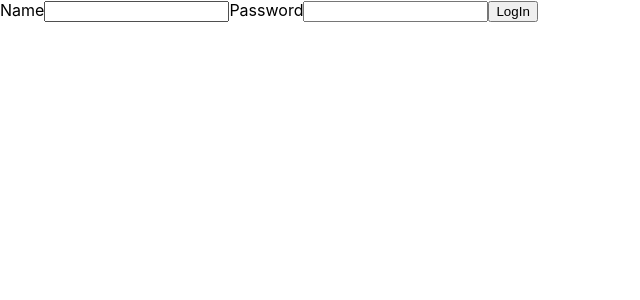
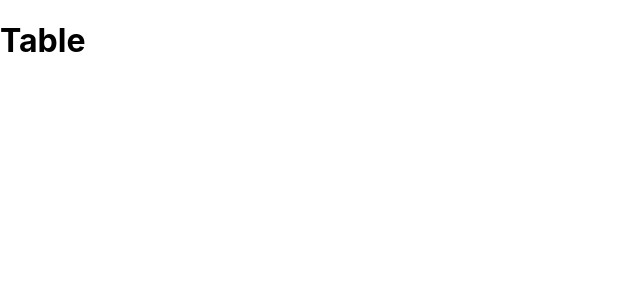
Before and after one commit to Burmikk/-ICAP-technical-test, a React (Create React App) app: page /table in a window 1280 px wide. Shown: the top 300 px of the page, without its empty margins (0-640 px from the left). Built offline with nearby package versions, Linux system fonts and the light colour scheme.

Commit message:
create public and privat routes

```diff
--- a/src/App.jsx
+++ b/src/App.jsx
@@ -1,10 +1,13 @@
+import { BrowserRouter } from "react-router-dom";
 import "./App.scss";
-import Login from "./pages/Login/Login";
+import MainRoute from "./mainRoute";
 
 function App() {
     return (
         <div className="App">
-            <Login />
+            <BrowserRouter>
+                <MainRoute />
+            </BrowserRouter>
         </div>
     );
 }
--- /dev/null
+++ b/src/components/PrivatRoute/PrivatRoute.jsx
@@ -0,0 +1,6 @@
+import { Outlet } from "react-router-dom";
+
+const PrivatRoute = () => {
+    return <Outlet />;
+};
+export default PrivatRoute;
--- /dev/null
+++ b/src/components/PublicRoute/PublicRoute.jsx
@@ -0,0 +1,6 @@
+import { Outlet } from "react-router-dom";
+
+const PublicRoute = () => {
+    return <Outlet />;
+};
+export default PublicRoute;
--- /dev/null
+++ b/src/mainRoute.jsx
@@ -0,0 +1,21 @@
+import { Route, Routes } from "react-router-dom";
+import Login from "./pages/Login/Login";
+import Table from "./pages/Table/Table";
+import PublicRoute from "./components/PublicRoute/PublicRoute";
+import PrivatRoute from "./components/PrivatRoute/PrivatRoute";
+
+const MainRoute = () => {
+    return (
+        <>
+            <Routes>
+                <Route element={<PublicRoute />}>
+                    <Route path="/" element={<Login />} />
+                </Route>
+                <Route element={<PrivatRoute />}>
+                    <Route path="/table" element={<Table />} />
+                </Route>
+            </Routes>
+        </>
+    );
+};
+export default MainRoute;
--- /dev/null
+++ b/src/pages/Table/Table.jsx
@@ -0,0 +1,9 @@
+import scss from "./table.module.scss";
+const Table = () => {
+    return (
+        <>
+            <h1>Table</h1>
+        </>
+    );
+};
+export default Table;
```
Also changed, not shown: src/pages/Table/table.module.scss (added).
